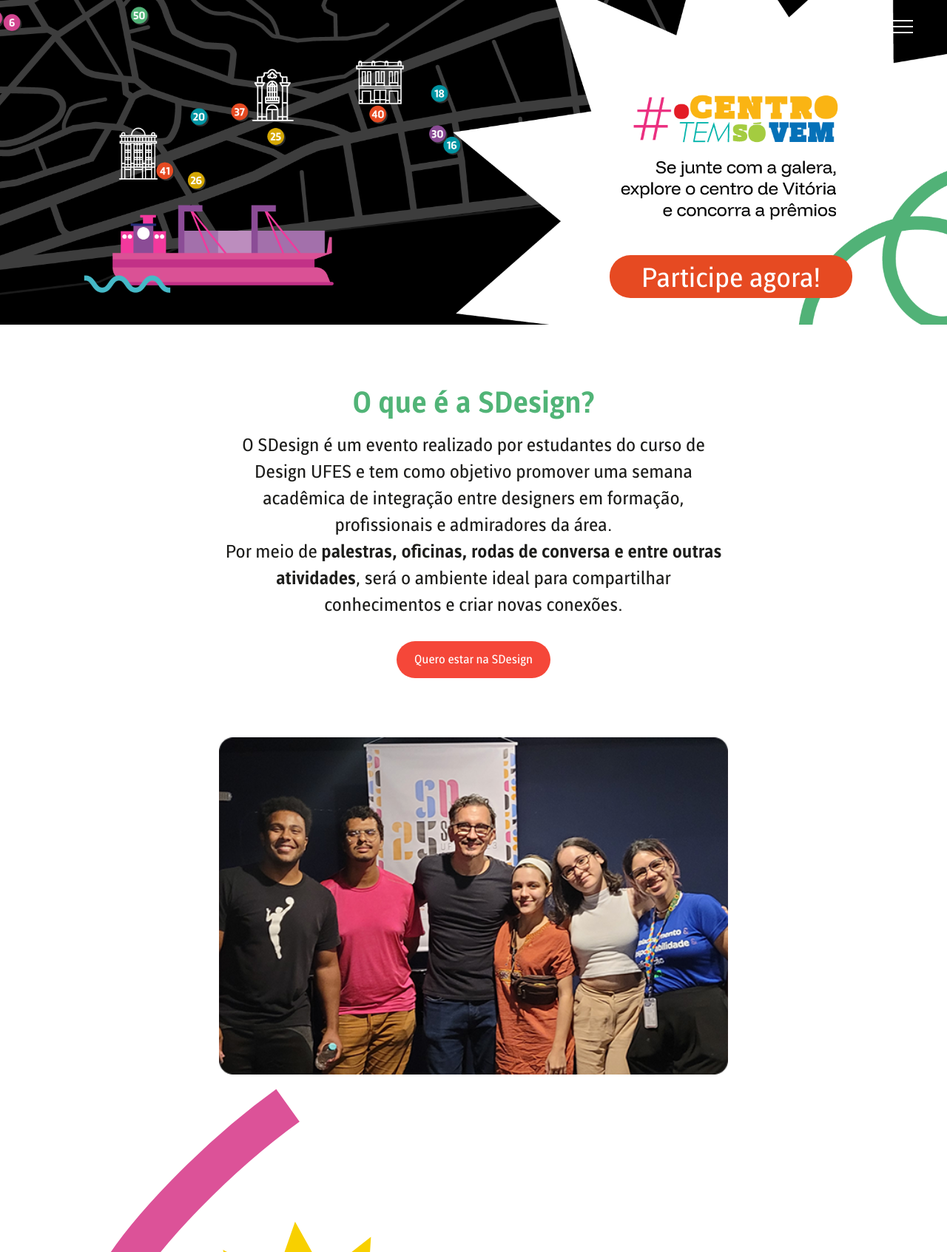
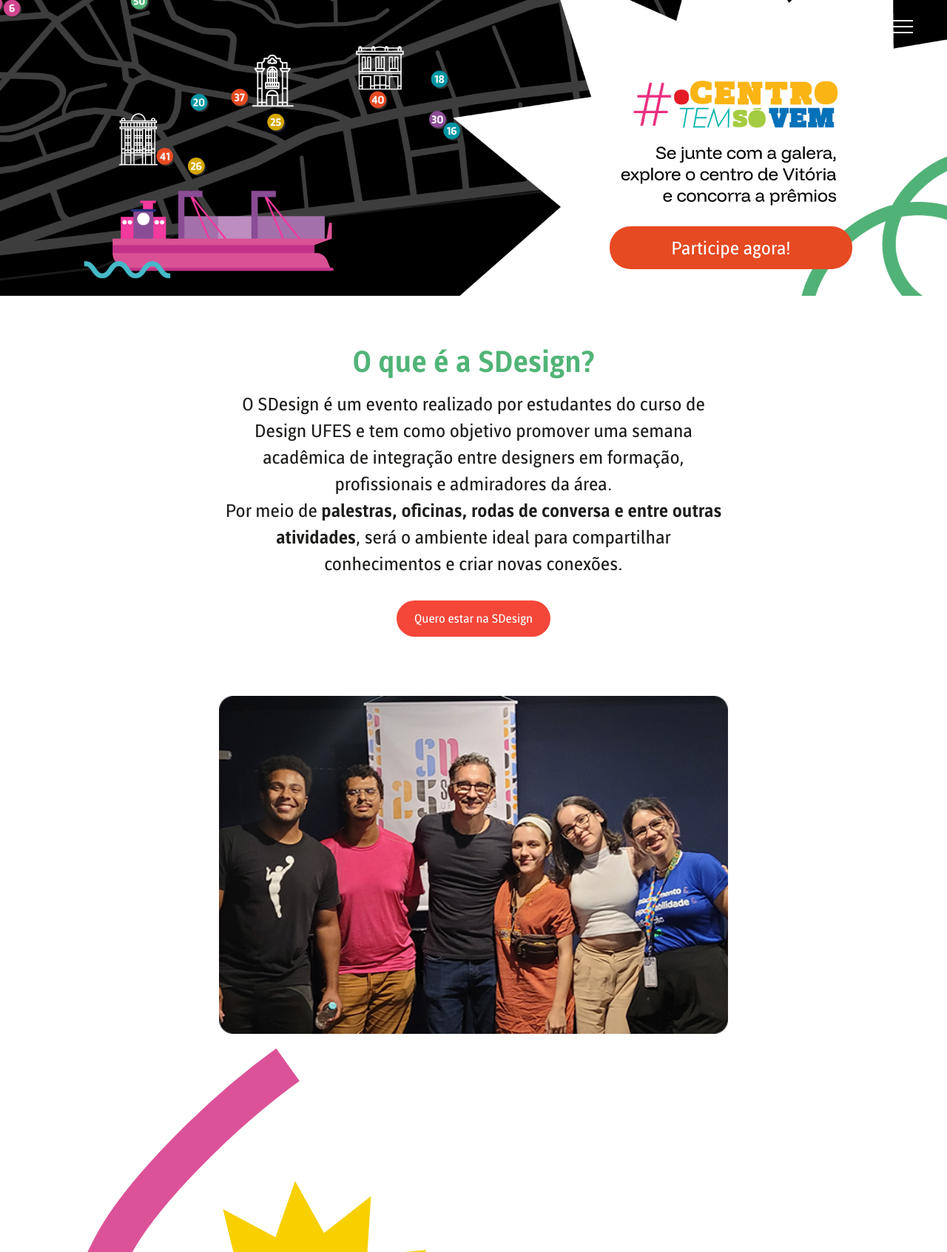
Before and after one commit to oliverids/sdesign, a PHP site: page / in a window 1280 px wide. Shown: the top 1693 px of the page at 74% size. Run offline with PHP 8.4, Linux system fonts and the light colour scheme.

Commit message:
feat(main): implementando imagens de banner para diferentes dispositivos

```diff
--- a/css/index.css
+++ b/css/index.css
@@ -374,20 +385,44 @@ header.--ativo .header-nav.mobile {
 }
 .main .banner__img {
   width: 100vw;
-  height: 100%;
+  height: 60vh;
   object-fit: cover;
   position: relative;
+  background-image: url("/assets/img/trilha-banner_cllr.png");
+  background-size: cover;
+  background-position: center;
+  background-repeat: no-repeat;
 }
 .main .banner__botao {
-  width: 328px;
-  height: 58px;
+  width: 210px;
+  height: 42px;
   position: absolute;
   color: #fff;
   background-color: #e64a22;
   border-radius: 28px;
-  font-size: 36px;
-  bottom: 36px;
-  right: 10%;
+  font-size: 24px;
+  top: 22px;
+  left: 28px;
+}
+@media (min-width: 768px) {
+  .main .banner__img {
+    background-image: url("/assets/img/trilha-banner_tablet.png");
+    height: 65vh;
+  }
+}
+@media (min-width: 1024px) {
+  .main .banner__img {
+    background-image: url("/assets/img/trilha-banner.png");
+    height: 50vh;
+  }
+  .main .banner__botao {
+    top: auto;
+    left: auto;
+    bottom: 36px;
+    right: 10%;
+    width: 328px;
+    height: 58px;
+  }
 }
 .main .banner-bg {
   display: none;
@@ -452,17 +487,6 @@ header.--ativo .header-nav.mobile {
   margin-top: 1.375rem;
 }
 @media only screen and (min-width: 48rem) {
-  .main .banner__img {
-    width: 100vw;
-    height: 100%;
-  }
-  .main .banner__botao {
-    width: 328px;
-    height: 58px;
-    font-size: 36px;
-    bottom: 36px;
-    right: 10%;
-  }
   .main .banner-bg {
     display: block;
   }
@@ -493,17 +517,6 @@ header.--ativo .header-nav.mobile {
   }
 }
 @media only screen and (min-width: 80rem) {
-  .main .banner__img {
-    width: 100vw;
-    height: 100%;
-  }
-  .main .banner__botao {
-    width: 328px;
-    height: 58px;
-    font-size: 36px;
-    bottom: 36px;
-    right: 10%;
-  }
   .main .banner-bg.bg__img-1 {
     max-width: 17.5rem;
   }
@@ -594,7 +590,7 @@ header.--ativo .header-nav.mobile {
 }
 @media only screen and (min-width: 48rem) {
   #sobre {
-    padding-top: 5rem;
+    padding-top: 4rem;
   }
   #sobre .sobre-info h2 {
     margin-bottom: 1rem;
--- a/index.php
+++ b/index.php
@@ -68,7 +68,7 @@
 
         <!-- 🟦 SLIDE 2 – Imagem simples -->
         <div class="swiper-slide banner">
-          <img class="banner__img" src="assets/img/trilha-banner.png" alt="Banner trilha" />
+          <div class="banner__img" alt="Banner trilha"></div>
 
           <button class="banner__botao">Participe agora!</button>
         </div>
--- a/scss/partials/_main.scss
+++ b/scss/partials/_main.scss
@@ -15,7 +15,16 @@
 
   .swiper-wrapper {
     width: 100vw;
+    height: 60vh;
     place-items: center;
+
+    @media (min-width: 768px) {
+      height: 65vh;
+    }
+
+    @media (min-width: 844px) {
+      height: 50vh;
+    }
 
     .swiper-slide {
       display: flex;
@@ -27,21 +36,48 @@
   .banner {
     &__img {
       width: 100vw;
-      height: 100%;
+      height: 60vh;
       object-fit: cover;
       position: relative;
+      background-image: url("/assets/img/trilha-banner_cllr.png");
+      background-size: cover;
+      background-position: center;
+      background-repeat: no-repeat;
     }
 
     &__botao {
-      width: 328px;
-      height: 58px;
+      width: 210px;
+      height: 42px;
       position: absolute;
       color: #fff;
       background-color: #e64a22;
       border-radius: 28px;
-      font-size: 36px;
-      bottom: 36px;
-      right: 10%;
+      font-size: 24px;
+      top: 22px;
+      left: 28px;
+    }
+
+    @media (min-width: 768px) {
+      &__img {
+        background-image: url("/assets/img/trilha-banner_tablet.png");
+        height: 65vh;
+      }
+    }
+
+    @media (min-width: 1024px) {
+      &__img {
+        background-image: url("/assets/img/trilha-banner.png");
+        height: 50vh;
+      }
+
+      &__botao {
+        top: auto;
+        left: auto;
+        bottom: 36px;
+        right: 10%;
+        width: 328px;
+        height: 58px;
+      }
     }
   }
 
@@ -120,21 +156,6 @@
   }
 
   @include media-min(medium) {
-    .banner {
-      &__img {
-        width: 100vw;
-        height: 100%;
-      }
-
-      &__botao {
-        width: 328px;
-        height: 58px;
-        font-size: 36px;
-        bottom: 36px;
-        right: 10%;
-      }
-    }
-
     .banner-bg {
       display: block;
 
@@ -178,21 +199,6 @@
   }
 
   @include media-min(desktop) {
-    .banner {
-      &__img {
-        width: 100vw;
-        height: 100%;
-      }
-
-      &__botao {
-        width: 328px;
-        height: 58px;
-        font-size: 36px;
-        bottom: 36px;
-        right: 10%;
-      }
-    }
-
     .banner-bg {
       &.bg__img-1 {
         max-width: to-rem(280);
@@ -214,27 +220,6 @@
     background-image: url("../assets/img/banner-bg-3.svg");
     background-repeat: no-repeat;
     background-position: 155% center;
-
-    .banner {
-      &__img {
-        width: 100vw;
-        height: 100%;
-        object-fit: cover;
-        position: relative;
-      }
-
-      &__botao {
-        width: 328px;
-        height: 58px;
-        position: absolute;
-        color: #fff;
-        background-color: #e64a22;
-        border-radius: 28px;
-        font-size: 36px;
-        bottom: 36px;
-        right: 10%;
-      }
-    }
 
     .banner-bg {
       display: none;
--- a/scss/partials/_perspectivas.scss
+++ b/scss/partials/_perspectivas.scss
@@ -23,7 +23,7 @@
 
     .right {
       right: -18vw;
-      top: 12vh;
+      top: 15vh;
     }
 
     .multiplas-container {
--- a/scss/partials/_sobre.scss
+++ b/scss/partials/_sobre.scss
@@ -35,7 +35,7 @@
   }
 
   @include media-min(medium) {
-    padding-top: to-rem(80);
+    padding-top: to-rem(64);
 
     .sobre-info {
       h2 {
```
Also changed, not shown: other parts of css/index.css (+12 -18 lines), assets/img/trilha-banner_cllr.png (added), assets/img/trilha-banner_tablet.png (added), 1 other file.
